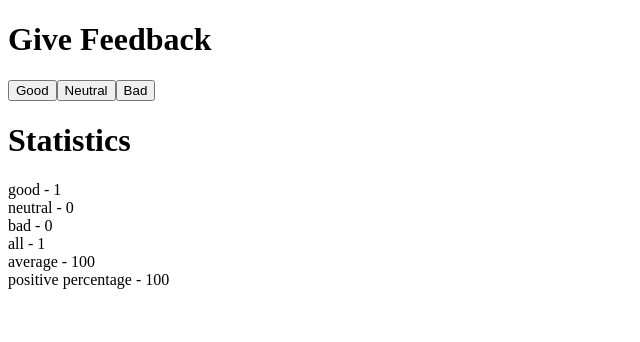
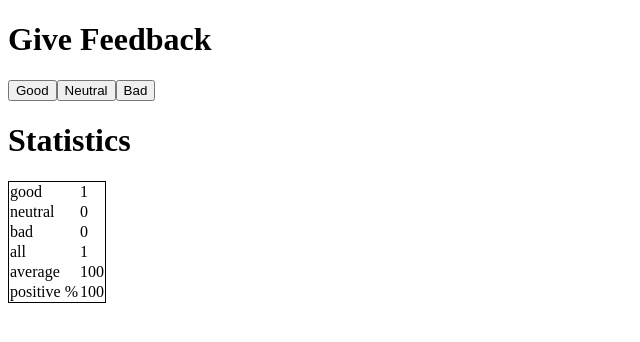
Before and after one commit to Jam1ll/full_stack_open_university_of_helsinki, a React (Vite) app in the folder part_1/1.6-1.14_unicafe/: page / in a window 1280 px wide. Both pictures are taken after a click on the button "Good". Shown: the top 342 px of the page, without its empty margins (0-640 px from the left). Built offline with nearby package versions, Linux system fonts and the light colour scheme.

Commit message:
1.11: unicafe, step 6

```diff
--- a/part_1/1.6-1.14_unicafe/src/App.jsx
+++ b/part_1/1.6-1.14_unicafe/src/App.jsx
@@ -11,20 +11,23 @@ const Statistics = (props) => {
   }
   return (
     <>
-      <StatisticLine text={"good"} value={props.good} />
-      <br />
-      <StatisticLine text={"neutral"} value={props.neutral} />
-      <br />
-      <StatisticLine text={"bad"} value={props.bad} />
-      <br />
-      <StatisticLine text={"all"} value={props.all} />
-      <br />
-      <StatisticLine text={"average"} value={props.average} />
-      <br />
-      <StatisticLine
-        text={"positive percentage"}
-        value={props.positivePercentage}
-      />
+      <table
+        style={{
+          border: 1 + "px solid black",
+          borderCollapse: "collapse",
+          padding: 8 + "px",
+          textAlign: "left",
+        }}
+      >
+        <tbody>
+          <StatisticLine text={"good"} value={props.good} />
+          <StatisticLine text={"neutral"} value={props.neutral} />
+          <StatisticLine text={"bad"} value={props.bad} />
+          <StatisticLine text={"all"} value={props.all} />
+          <StatisticLine text={"average"} value={props.average} />
+          <StatisticLine text={"positive %"} value={props.positivePercentage} />
+        </tbody>
+      </table>
     </>
   );
 };
@@ -32,7 +35,10 @@ const Statistics = (props) => {
 const StatisticLine = ({ text, value }) => {
   return (
     <>
-      {text} - {value}
+      <tr>
+        <td>{text}</td>
+        <td>{value}</td>
+      </tr>
     </>
   );
 };
```
